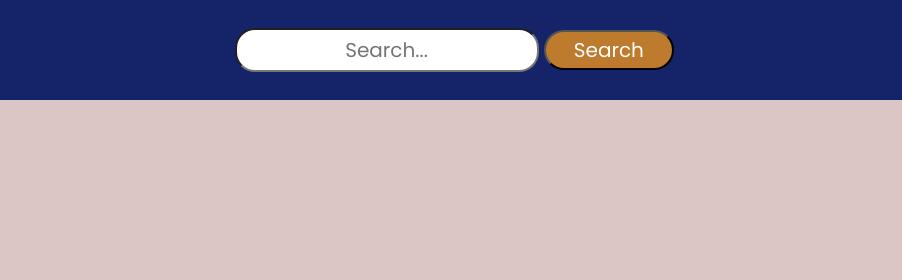
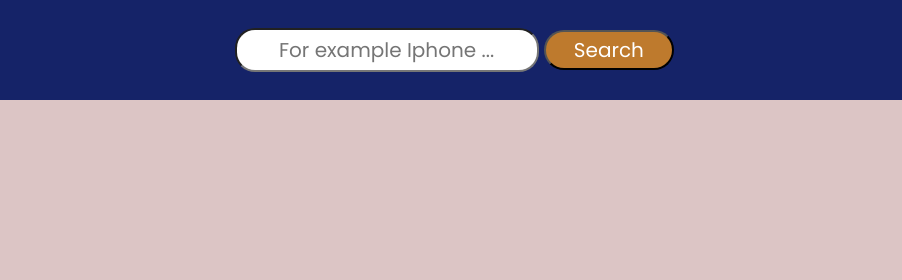
Before and after one commit to ladikoniashvili/final-project-js, a plain HTML site: page index.html in a window 1280 px wide. Shown: the top 280 px of the page, 378-1280 px from the left. Drawn offline with Linux system fonts and the light colour scheme; no server answers.

Commit message:
Spelling

```diff
--- a/index.html
+++ b/index.html
@@ -13,7 +13,7 @@
             <img src="./images/logo 1.png" alt="logo of the company">
         </a>logo</h1>
         <div class="search-form">
-          <input type="text" id="search-input" placeholder="Search...">
+          <input type="text" id="search-input" placeholder="For example Iphone ...">
           <button id="search-button">Search</button>
         </div>
     </header>
```
